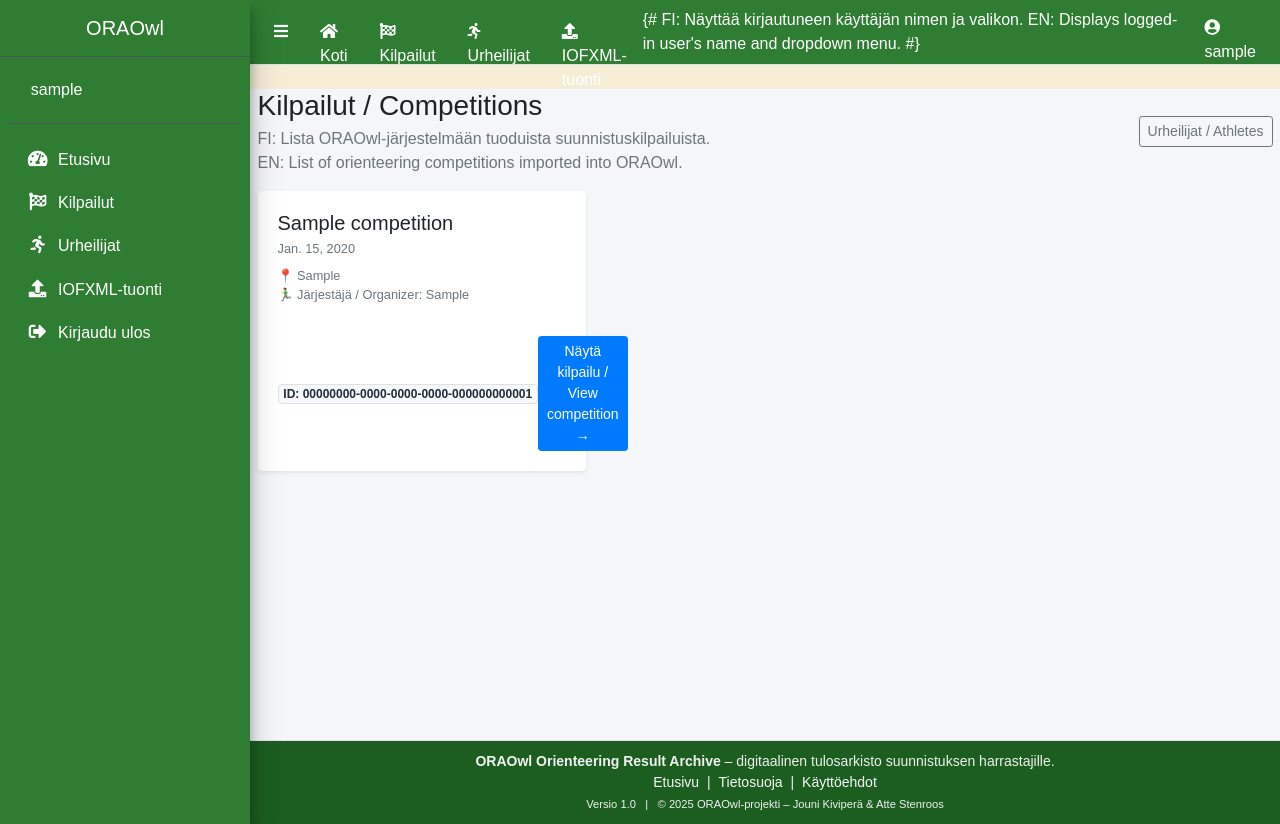
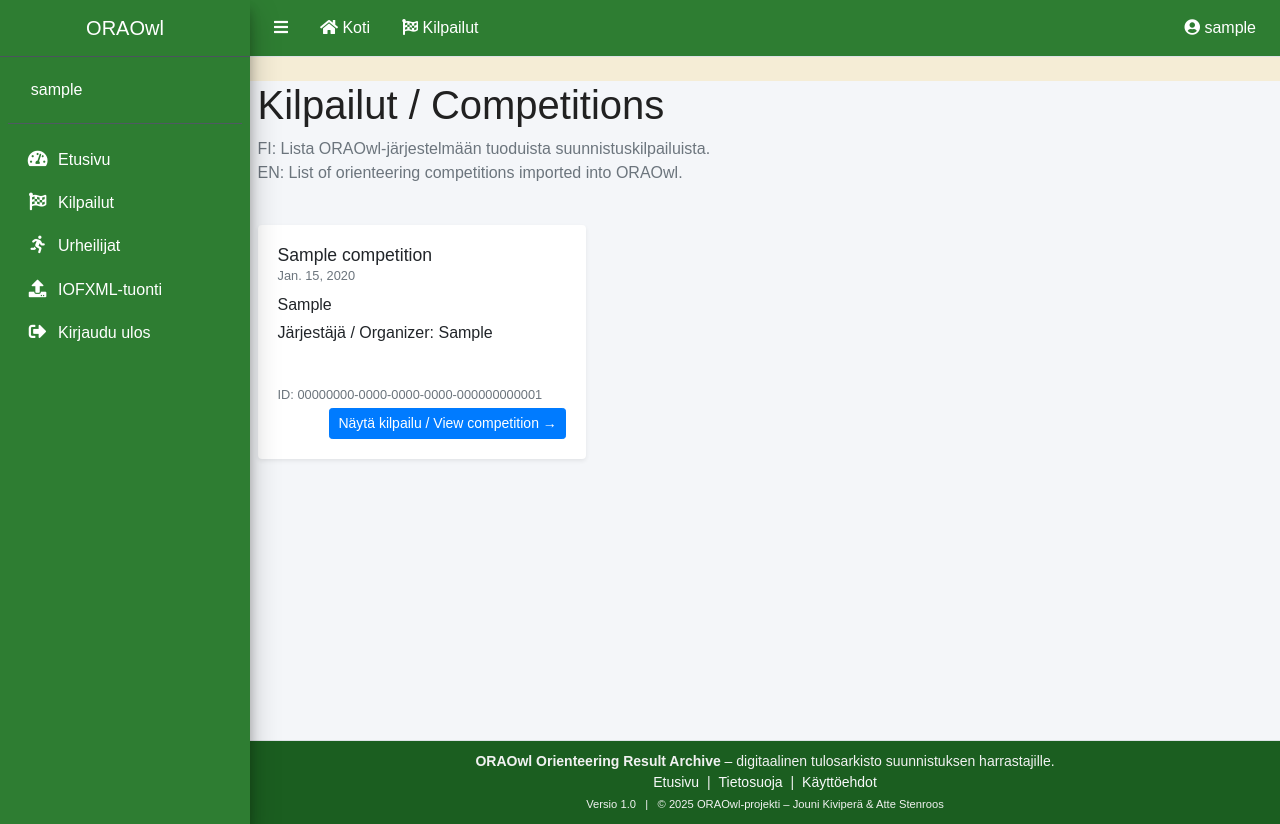
Before and after one commit to jounikivi/oraowl, a Django app: page /competitions/ in a window 1280 px wide. Run offline with Django 5.2, Linux system fonts and the light colour scheme; a user stored in the database is signed in; tables that the repository leaves empty hold one stand-in row (values such as "Sample post"); style sheets or scripts are compiled from the project's sources; some libraries are stand-ins or nearby versions.

Commit message:
päivityksiä

```diff
--- a/oraw_app/templates/oraw_app/competitions/competition_list.html
+++ b/oraw_app/templates/oraw_app/competitions/competition_list.html
@@ -8,64 +8,55 @@
 {% block content %}
 <div class="container my-4">
 
-  <div class="d-flex justify-content-between align-items-center mb-3">
-    <div>
-      <h1 class="h3 mb-1">
-        Kilpailut / Competitions
-      </h1>
-      <p class="text-muted mb-0">
-        FI: Lista ORAOwl-järjestelmään tuoduista suunnistuskilpailuista.
-        <br>
+  <h1 class="mb-2">Kilpailut / Competitions</h1>
+
+  <p class="text-muted">
+    FI: Lista ORAOwl-järjestelmään tuoduista suunnistuskilpailuista.<br>
     EN: List of orienteering competitions imported into ORAOwl.
   </p>
+
+  <div class="row g-3 mt-4">
+
+    {% for competition in competitions %}
+      <div class="col-md-6 col-lg-4">
+        <div class="card shadow-sm h-100">
+          <div class="card-body d-flex flex-column">
+
+            {# ------------------------------------------------------------ #}
+            {# FI: Kilpailun nimi                                             #}
+            {# EN: Competition name                                          #}
+            {# ------------------------------------------------------------ #}
+            <h5 class="card-title">{{ competition.name }}</h5>
+
+            {# Päivä / Date #}
+            <div class="text-muted small mb-2">
+              {{ competition.date }}
             </div>
 
-    <div class="text-end">
-      <a href="{% url 'oraw_app:athletes_index' %}" class="btn btn-outline-secondary btn-sm">
-        Urheilijat / Athletes
-      </a>
-    </div>
+            {# Sijainti / Location #}
+            <div class="mb-1">
+              <i class="bi bi-geo-alt-fill"></i>
+              {{ competition.location|default:"Sijainti tuntematon / Location unknown" }}
             </div>
 
-  {% if competitions %}
-    <div class="row g-3">
-      {% for competition in competitions %}
-        <div class="col-md-6 col-lg-4">
-          <div class="card shadow-sm h-100 border-0">
-            <div class="card-body d-flex flex-column">
-
-              <div class="d-flex justify-content-between align-items-start mb-2">
-                <div>
-                  <h2 class="h5 mb-1">
-                    {{ competition.name }}
-                  </h2>
-                  <div class="text-muted small">
-                    {% if competition.date %}
-                      {{ competition.date }}
-                    {% else %}
-                      –
-                    {% endif %}
-                  </div>
-                </div>
+            {# Järjestäjä / Organizer #}
+            <div class="mb-3">
+              <i class="bi bi-star-fill"></i>
+              Järjestäjä / Organizer: {{ competition.organizer|default:"-" }}
             </div>
 
-              <div class="mb-2 small text-muted">
-                {% if competition.location %}
-                  📍 {{ competition.location }}
-                {% else %}
-                  📍 Sijainti tuntematon / Location unknown
+            {# ------------------------------------------------------------ #}
+            {# Alaosa: ID (vain staff) + Näytä kilpailu -nappi               #}
+            {# ------------------------------------------------------------ #}
+            <div class="mt-auto pt-2">
+
+              {% if request.user.is_staff %}
+                <div class="small text-muted mb-1">
+                  ID: {{ competition.id }}
+                </div>
               {% endif %}
-                <br>
-                {% if competition.organizer %}
-                  🏃‍♂️ Järjestäjä / Organizer: {{ competition.organizer }}
-                {% endif %}
-              </div>
 
-              <div class="mt-auto pt-2 d-flex justify-content-between align-items-center">
-                <span class="badge bg-light text-muted border">
-                  ID: {{ competition.id }}
-                </span>
-
+              <div class="text-end">
                 <a
                   href="{% url 'oraw_app:competition_detail' competition.pk %}"
                   class="btn btn-sm btn-primary"
@@ -75,16 +66,13 @@
               </div>
 
             </div>
-          </div>
-        </div>
+
+          </div> <!-- /card-body -->
+        </div> <!-- /card -->
+      </div> <!-- /col -->
     {% endfor %}
-    </div>
-  {% else %}
-    <div class="alert alert-info">
-      FI: Yhtään kilpailua ei ole vielä tuotu järjestelmään.
-      <br>
-      EN: No competitions have been imported yet.
-    </div>
-  {% endif %}
+
+  </div> <!-- /row -->
+
 </div>
 {% endblock %}
--- a/oraw_app/templates/oraw_app/partials/navbar.html
+++ b/oraw_app/templates/oraw_app/partials/navbar.html
@@ -9,7 +9,7 @@ EN: Top navigation bar displayed on all pages.
 <nav class="main-header navbar navbar-expand navbar-white navbar-light" style="background-color: #2E7D32;">
 
   <!-- ========================================================= -->
-  <!-- Left navigation section / Vasen valikko-osio             -->
+  <!-- Left navigation section / Vasen valikko-osio -->
   <!-- ========================================================= -->
   <ul class="navbar-nav">
 
@@ -34,32 +34,21 @@ EN: Top navigation bar displayed on all pages.
       </a>
     </li>
 
-    <!-- Athletes / Urheilijat -->
-    <li class="nav-item d-none d-sm-inline-block">
-      <a href="{% url 'oraw_app:athletes_index' %}" class="nav-link text-white">
-        <i class="fas fa-running"></i> Urheilijat
-      </a>
-    </li>
-
     <!-- FI: Pikalinkki IOFXML-lataukseen (vain staff).
          EN: Quick link to IOFXML upload (staff only). -->
     {% if request.user.is_staff %}
-      <li class="nav-item d-none d-sm-inline-block">
-        <a href="{% url 'oraw_app:iofxml_upload' %}" class="nav-link text-white">
-          <i class="fas fa-upload"></i> IOFXML-tuonti
-        </a>
-      </li>
+      <!-- Tänne myöhemmin linkki IOFXML-tuontiin -->
     {% endif %}
   </ul>
 
   <!-- ========================================================= -->
-  <!-- Right navigation section / Oikea valikko-osio             -->
+  <!-- Right navigation section / Oikea valikko-osio -->
   <!-- ========================================================= -->
   <ul class="navbar-nav ml-auto">
 
     {% if request.user.is_authenticated %}
-      {# FI: Näyttää kirjautuneen käyttäjän nimen ja valikon.
-         EN: Displays logged-in user's name and dropdown menu. #}
+      <!-- FI: Näyttää kirjautuneen käyttäjän nimen ja valikon.
+           EN: Displays logged-in user's name and dropdown menu. -->
       <li class="nav-item dropdown">
         <a class="nav-link text-white" data-toggle="dropdown" href="#">
           <i class="fas fa-user-circle"></i> {{ request.user.username }}
@@ -80,8 +69,8 @@ EN: Top navigation bar displayed on all pages.
         </div>
       </li>
     {% else %}
-      {% comment %} FI: Kirjautumislinkki näkyy, jos käyttäjä ei ole sisäänkirjautunut.
-      EN: Login link is shown when user is not authenticated. {% endcomment %}
+      <!-- FI: Kirjautumislinkki näkyy, jos käyttäjä ei ole sisäänkirjautunut.
+           EN: Login link is shown when user is not authenticated. -->
       <li class="nav-item">
         <a href="{% url 'oraw_app:login' %}" class="nav-link text-white">
           <i class="fas fa-sign-in-alt"></i> Kirjaudu sisään
```
Lines whose indentation alone changed are shown as unchanged.
